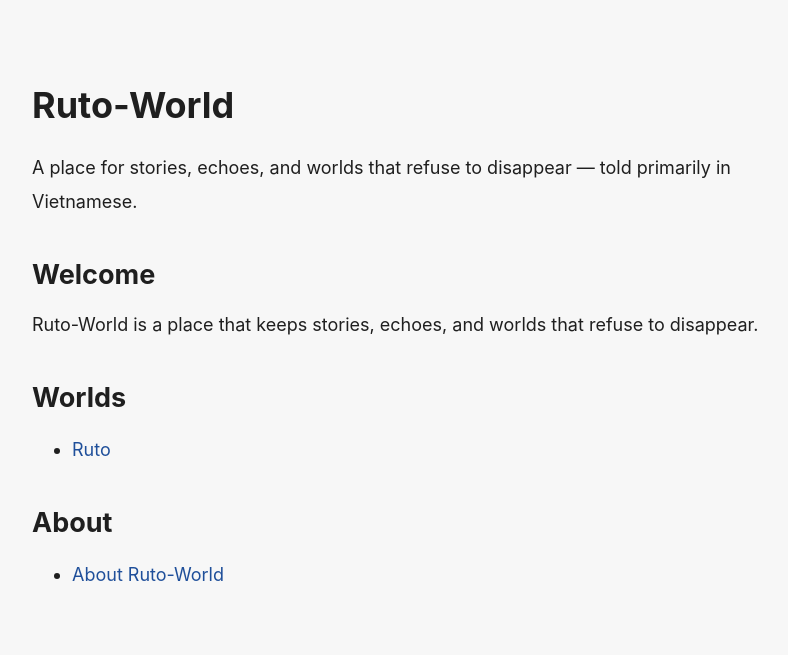
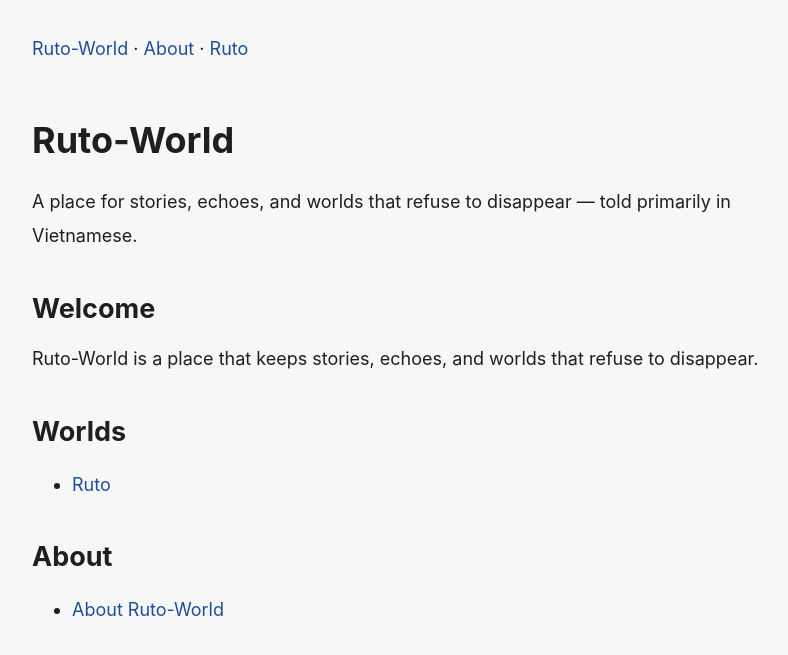
Before and after one commit to euro6792/Ruto-World, a Jekyll site: the page built from index.md, in a window 1280 px wide. Shown: the top 655 px of the page, without its empty margins (228-1016 px from the left). Built offline with Jekyll 4.4.1, drawn with Linux system fonts in a browser that asks for light colours.

Commit message:
Modify default layout with navigation and stylesheet update
Updated stylesheet link to use relative_url filter and added a top navigation bar with links.

```diff
--- a/_layouts/default.html
+++ b/_layouts/default.html
@@ -5,10 +5,18 @@
   <meta name="viewport" content="width=device-width, initial-scale=1">
   <title>{% if page.title %}{{ page.title }} - {% endif %}{{ site.title }}</title>
   <meta name="description" content="{{ site.description }}">
-  <link rel="stylesheet" href="{{ site.baseurl }}/assets/css/style.css">
+  <link rel="stylesheet" href="{{ '/assets/css/style.css' | relative_url }}">
 </head>
 <body>
   <main class="container">
+    <nav class="top-nav">
+      <a href="{{ '/' | relative_url }}">Ruto-World</a>
+      <span>·</span>
+      <a href="{{ '/about/' | relative_url }}">About</a>
+      <span>·</span>
+      <a href="{{ '/worlds/ruto/' | relative_url }}">Ruto</a>
+    </nav>
+
     {{ content }}
   </main>
 </body>
```
